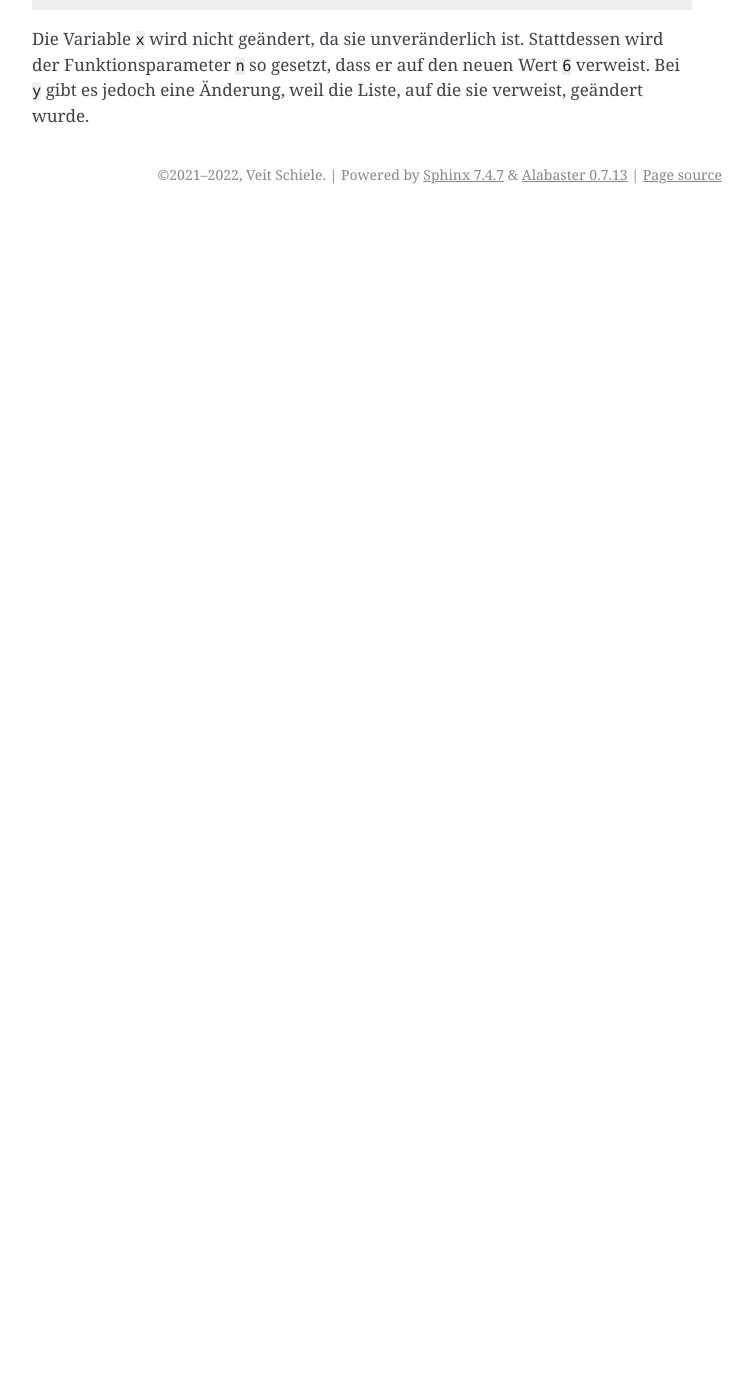
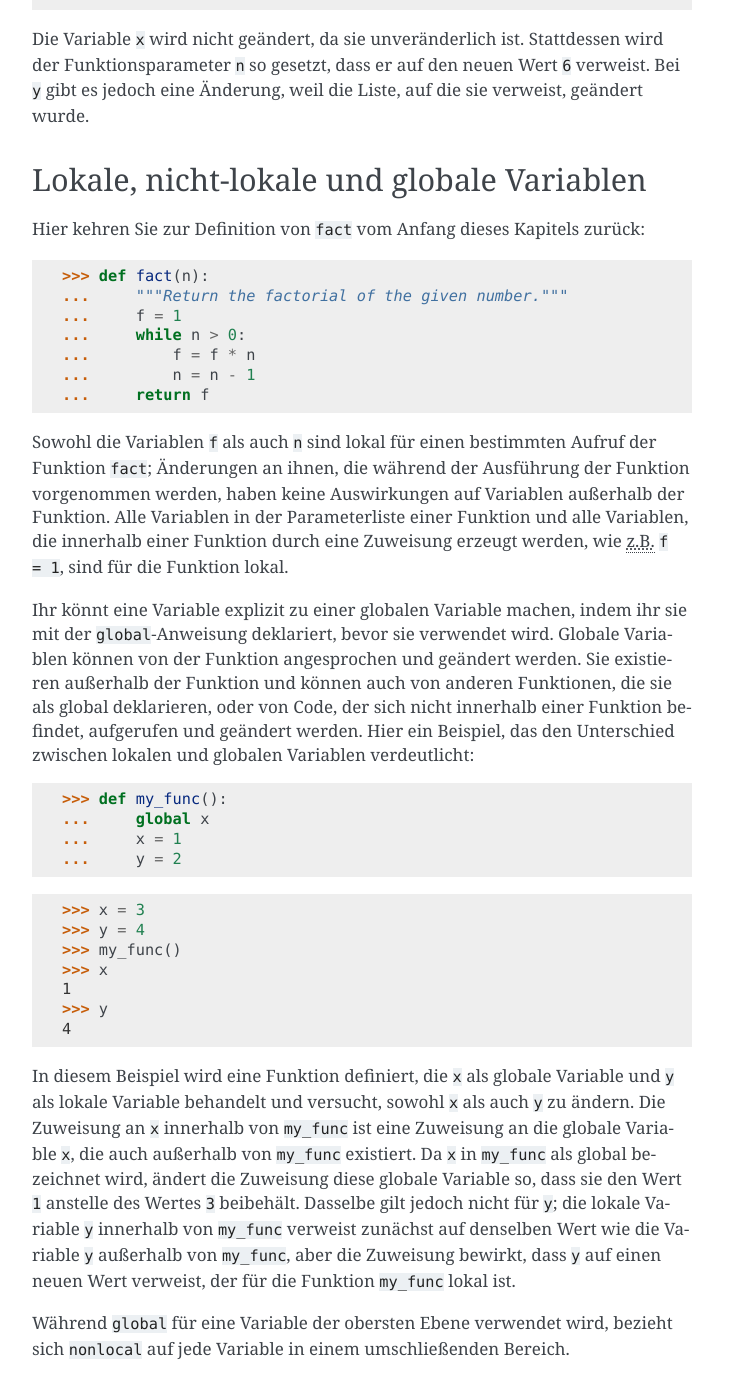
Before and after one commit to veit/python-basics-tutorial-de, a Sphinx documentation site: the page built from docs/functions.rst, in a window 1280 px wide and 1400 px high, scrolled down 5273 px. Shown: the whole window, without its empty margins (388-1141 px from the left). Built offline with Sphinx 7.4.7, drawn with Linux system fonts in a browser that asks for light colours; pages that are not in the unit, such as notebooks, are missing from menus; before the commit the page ends 5487 px from its top, so only the background shows below that; some of the changed text lies outside the part shown.

Commit message:
:memo: Add local, non-local and global variables

```diff
--- a/docs/functions.rst
+++ b/docs/functions.rst
@@ -269,3 +269,64 @@ Die Variable ``x`` wird nicht geändert, da sie unveränderlich ist. Stattdessen
 wird der Funktionsparameter ``n`` so gesetzt, dass er auf den neuen Wert ``6``
 verweist. Bei ``y`` gibt es jedoch eine Änderung, weil die Liste, auf die sie
 verweist, geändert wurde.
+
+Lokale, nicht-lokale und globale Variablen
+------------------------------------------
+
+Hier kehren Sie zur Definition von ``fact`` vom Anfang dieses Kapitels zurück:
+
+.. code-block:: python
+
+    >>> def fact(n):
+    ...     """Return the factorial of the given number."""
+    ...     f = 1
+    ...     while n > 0:
+    ...         f = f * n
+    ...         n = n - 1
+    ...     return f
+
+Sowohl die Variablen ``f`` als auch ``n`` sind lokal für einen bestimmten Aufruf
+der Funktion ``fact``; Änderungen an ihnen, die während der Ausführung der
+Funktion vorgenommen werden, haben keine Auswirkungen auf Variablen außerhalb
+der Funktion. Alle Variablen in der Parameterliste einer Funktion und alle
+Variablen, die innerhalb einer Funktion durch eine Zuweisung erzeugt werden, wie
+:abbr:`z.B. (zum Beispiel)` ``f = 1``, sind für die Funktion lokal.
+
+Ihr könnt eine Variable explizit zu einer globalen Variable machen, indem ihr
+sie mit der ``global``-Anweisung deklariert, bevor sie verwendet wird. Globale
+Variablen können von der Funktion angesprochen und geändert werden. Sie
+existieren außerhalb der Funktion und können auch von anderen Funktionen, die
+sie als global deklarieren, oder von Code, der sich nicht innerhalb einer
+Funktion befindet, aufgerufen und geändert werden. Hier ein Beispiel, das den
+Unterschied zwischen lokalen und globalen Variablen verdeutlicht:
+
+.. code-block:: python
+
+    >>> def my_func():
+    ...     global x
+    ...     x = 1
+    ...     y = 2
+
+.. code-block:: python
+
+    >>> x = 3
+    >>> y = 4
+    >>> my_func()
+    >>> x
+    1
+    >>> y
+    4
+
+In diesem Beispiel wird eine Funktion definiert, die ``x`` als globale Variable
+und ``y`` als lokale Variable behandelt und versucht, sowohl ``x`` als auch
+``y`` zu ändern. Die Zuweisung an ``x`` innerhalb von ``my_func`` ist eine
+Zuweisung an die globale Variable ``x``, die auch außerhalb von ``my_func``
+existiert. Da ``x`` in ``my_func`` als global bezeichnet wird, ändert die
+Zuweisung diese globale Variable so, dass sie den Wert ``1`` anstelle des Wertes
+``3`` beibehält. Dasselbe gilt jedoch nicht für ``y``; die lokale Variable ``y``
+innerhalb von ``my_func`` verweist zunächst auf denselben Wert wie die Variable
+``y`` außerhalb von ``my_func``, aber die Zuweisung bewirkt, dass ``y`` auf
+einen neuen Wert verweist, der für die Funktion ``my_func`` lokal ist.
+
+Während ``global`` für eine Variable der obersten Ebene verwendet wird, bezieht
+sich ``nonlocal`` auf jede Variable in einem umschließenden Bereich.
```
